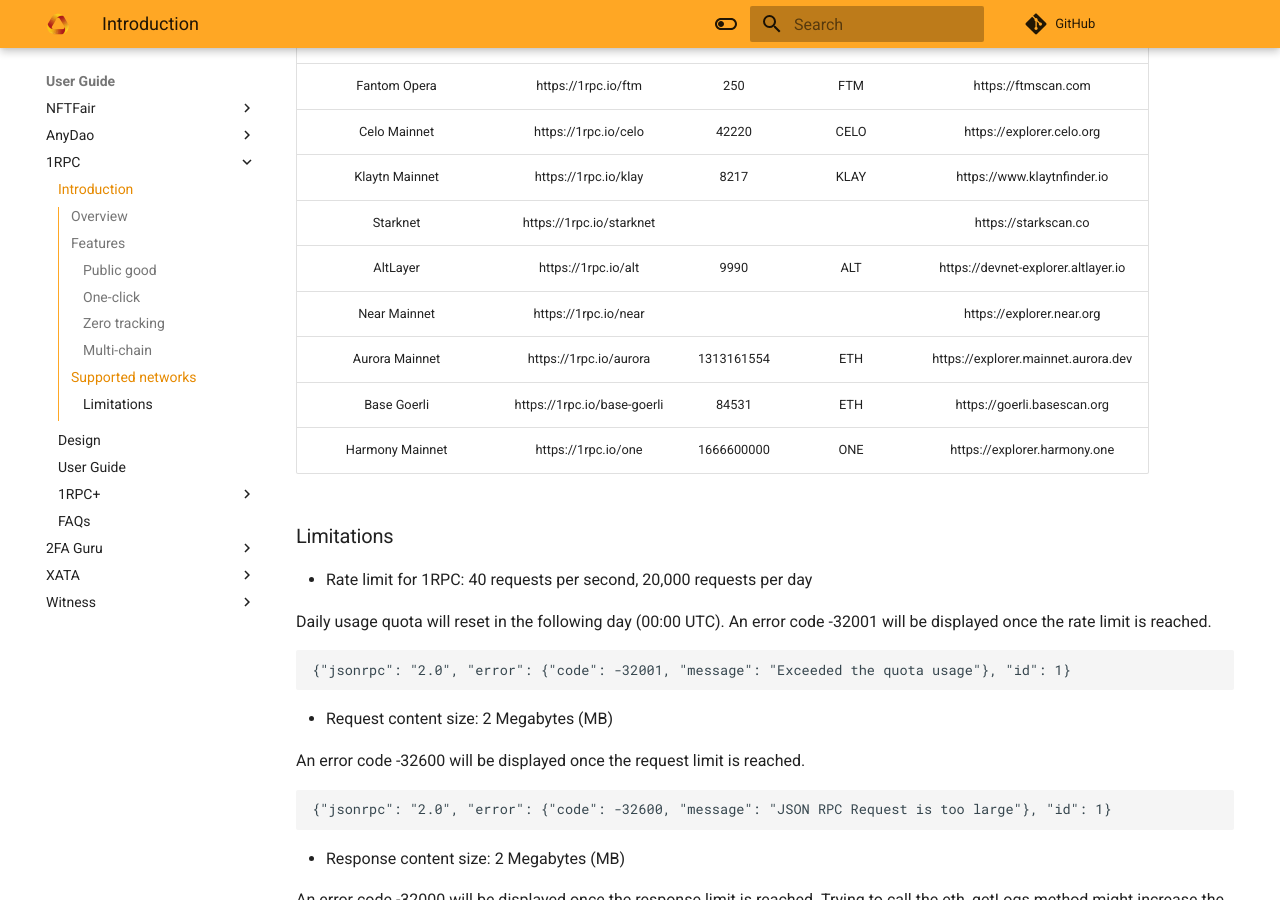
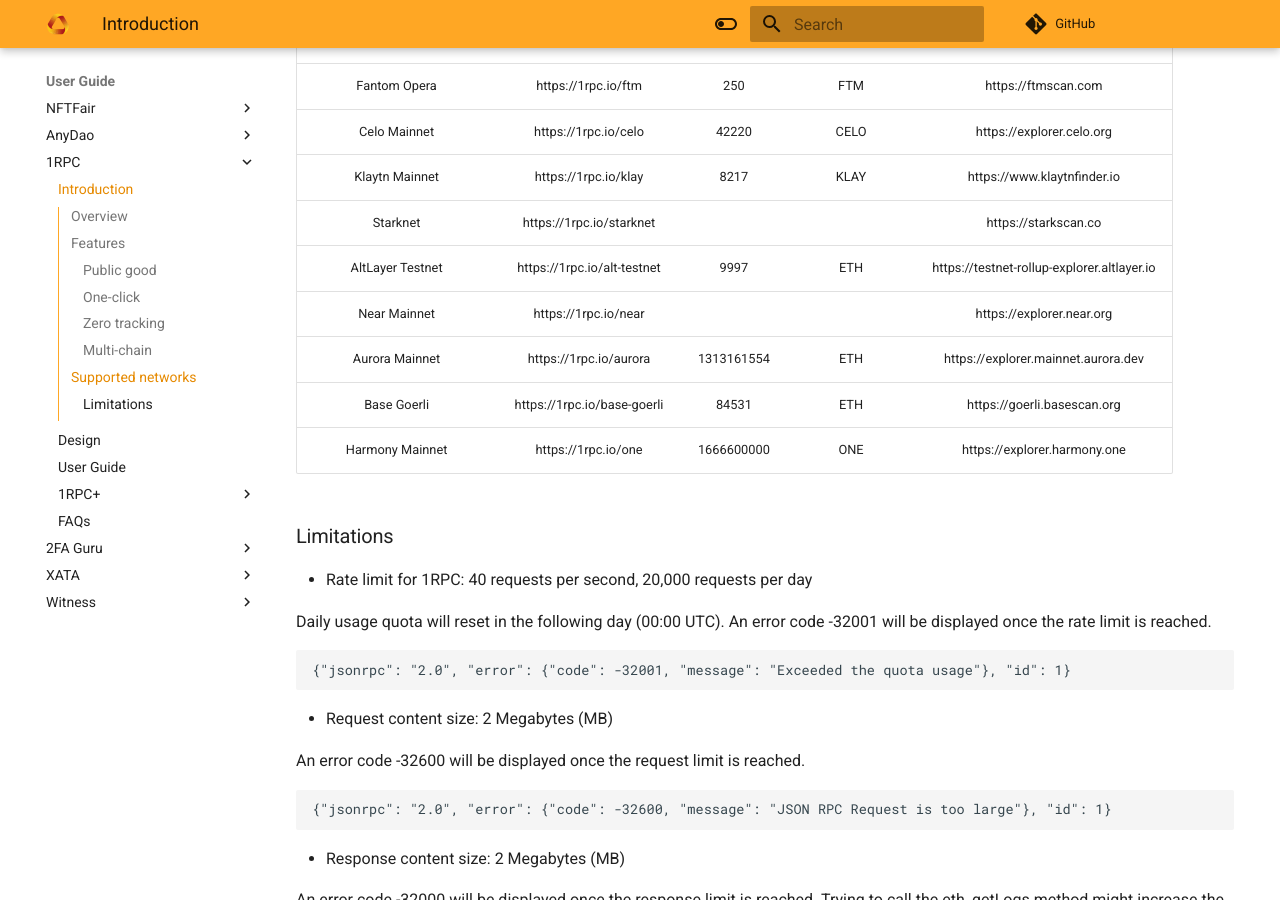
Before and after one commit to automata-network/docs, an MkDocs documentation site: the page built from docs/1rpc/introduction.md, in a window 1280 px wide and 900 px high, scrolled down 1910 px. Built offline with MkDocs 1.6.1 and Material for MkDocs 9.7.7, drawn with Linux system fonts in a browser that asks for light colours; nearby versions of some CDN libraries; comment, search, counter and statistics services are not loaded.

Commit message:
Remove AltLayer Devnet and add their Testnet in 1RPC (#130)

```diff
--- a/docs/1rpc/introduction.md
+++ b/docs/1rpc/introduction.md
@@ -49,7 +49,7 @@
 | Celo Mainnet | https://1rpc.io/celo | 42220 | CELO | https://explorer.celo.org |
 | Klaytn Mainnet | https://1rpc.io/klay | 8217 | KLAY | https://www.klaytnfinder.io |
 | Starknet | https://1rpc.io/starknet | | | https://starkscan.co |
-| AltLayer | https://1rpc.io/alt | 9990 | ALT | https://devnet-explorer.altlayer.io |
+| AltLayer Testnet | https://1rpc.io/alt-testnet | 9997 | ETH | https://testnet-rollup-explorer.altlayer.io |
 | Near Mainnet | https://1rpc.io/near | | | https://explorer.near.org |
 | Aurora Mainnet | https://1rpc.io/aurora | 1313161554 | ETH | https://explorer.mainnet.aurora.dev |
 | Base Goerli | https://1rpc.io/base-goerli | 84531 | ETH | https://goerli.basescan.org |
```
